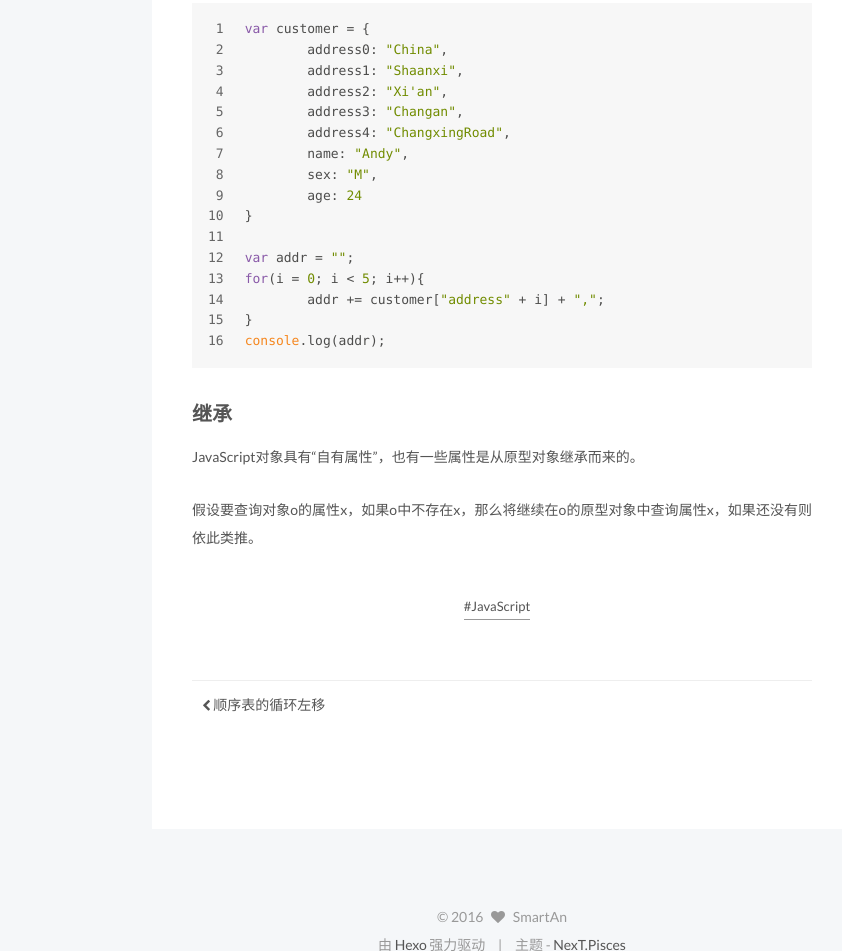
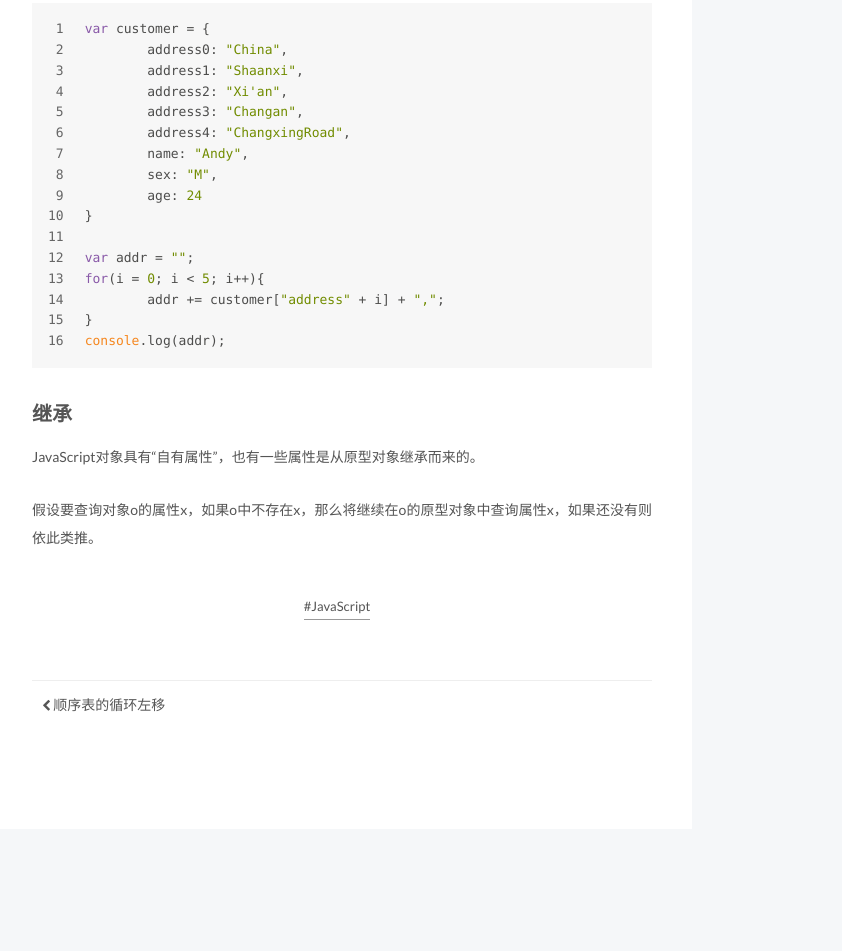
Before and after one commit to AmazingPoint/AmazingPoint.github.io, a plain HTML site: page 2016/06/01/JavaScript对象的定义/index.html in a window 1280 px wide. Shown: the part 1849-2800 px from the top of the page, without its empty margins (268-1110 px from the left). Drawn offline with Linux system fonts and the light colour scheme; a script that the page names is missing.

Commit message:
Site updated: 2016-06-01 15:22:07

```diff
--- a/2016/06/01/JavaScript对象的定义/index.html
+++ b/2016/06/01/JavaScript对象的定义/index.html
@@ -5,7 +5,7 @@
 
 
 
-<html class="theme-next pisces use-motion">
+<html class="theme-next mist use-motion">
 <head>
   <meta charset="UTF-8"/>
 <meta http-equiv="X-UA-Compatible" content="IE=edge,chrome=1" />
@@ -106,7 +106,7 @@
 <script type="text/javascript" id="hexo.configuration">
   var NexT = window.NexT || {};
   var CONFIG = {
-    scheme: 'Pisces',
+    scheme: 'Mist',
     sidebar: {"position":"left","display":"post"},
     fancybox: true,
     motion: true,
@@ -497,7 +497,7 @@
 <div class="theme-info">
   主题 -
   <a class="theme-link" href="https://github.com/iissnan/hexo-theme-next">
-    NexT.Pisces
+    NexT.Mist
   </a>
 </div>
 
@@ -564,13 +564,6 @@
 
 
 
-  <script type="text/javascript" src="/js/src/affix.js?v=5.0.1"></script>
-
-  <script type="text/javascript" src="/js/src/schemes/pisces.js?v=5.0.1"></script>
-
-
-
-
   <script type="text/javascript" src="/js/src/scrollspy.js?v=5.0.1"></script>
 <script type="text/javascript" src="/js/src/post-details.js?v=5.0.1"></script>
 
```
Also changed, not shown: 2016/06/01/算法的时间复杂度分析/index.html (+3 -10 lines), 2016/06/01/线性表的定义和实现/index.html (+3 -10 lines), 2016/06/01/顺序表的循环左移/index.html (+3 -10 lines), archives/2016/06/index.html (+3 -10 lines), archives/2016/index.html (+3 -10 lines), archives/index.html (+3 -10 lines), index.html (+3 -10 lines), tags/JavaScript/index.html (+3 -10 lines), tags/index.html (+3 -10 lines), tags/数据结构/index.html (+3 -10 lines), tags/算法/index.html (+3 -10 lines).
